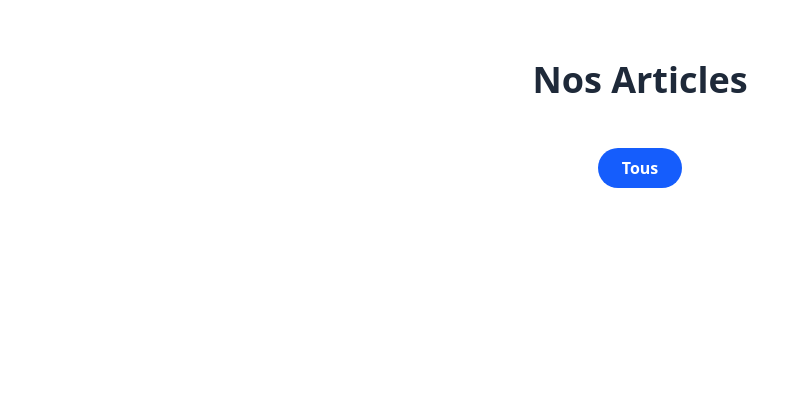
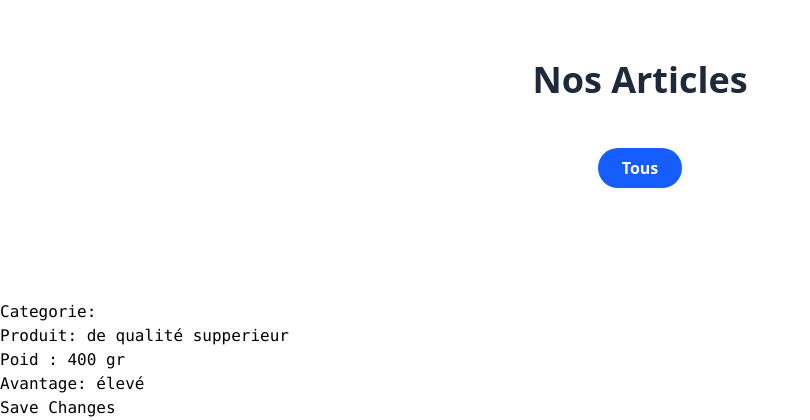
Before and after one commit to Franck6ix/Boutique_Mobile, a Laravel app: page / in a window 1280 px wide. Shown: the part 468-888 px from the top of the page, without its empty margins (0-810 px from the left). Before the commit the page ends 656 px from the top, so only its background shows below. Run offline with Laravel 12, Linux system fonts and the light colour scheme; data that the repository does not hold is empty; some web fonts are replaced.

Commit message:
CSS  création

```diff
--- /dev/null
+++ b/app/View/Components/CardProduct.php
@@ -0,0 +1,26 @@
+<?php
+
+namespace App\View\Components;
+
+use Closure;
+use Illuminate\Contracts\View\View;
+use Illuminate\View\Component;
+
+class CardProduct extends Component
+{
+    /**
+     * Create a new component instance.
+     */
+    public function __construct()
+    {
+        //
+    }
+
+    /**
+     * Get the view / contents that represent the component.
+     */
+    public function render(): View|Closure|string
+    {
+        return view('components.card-product');
+    }
+}
--- a/resources/views/Layout/app.blade.php
+++ b/resources/views/Layout/app.blade.php
@@ -31,6 +31,8 @@
 
 <x-categories/>
 
+<x-card-product/>
+
 @yield('content')
 
 </body>
--- /dev/null
+++ b/resources/views/components/card-product.blade.php
@@ -0,0 +1,12 @@
+                <div class="background-color: border-l-blue-900 font-mono width:500px height:20px">
+
+            <!--Carte Produit-->
+            <img class="" src="">
+
+        <h4 class="font-mono">Categorie:</h4>
+
+<p>Produit: de qualité supperieur <br> Poid : 400 gr<br> Avantage: élevé <br></p>
+
+        <div class="font-mono width:500px height:20px">Save Changes</div>
+
+                </div>
```
Also changed, not shown: app/View/Components/Categories.php (line endings or trailing spaces), bank_image/istockphoto-1483543527-640x640.jpg (added).
